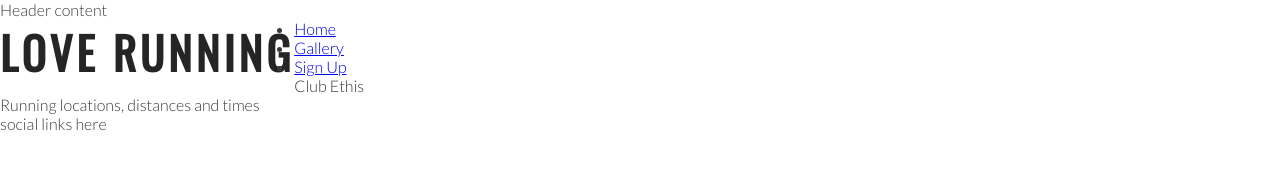
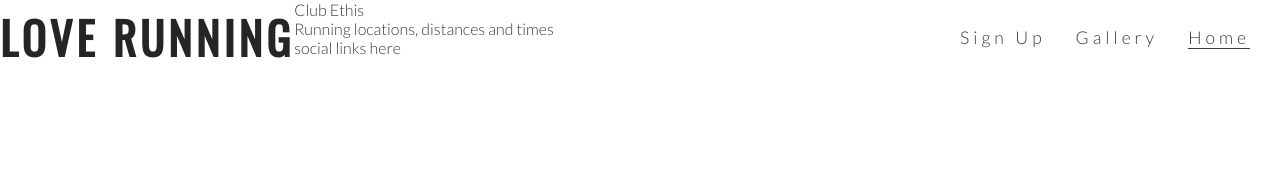
Before and after one commit to sarahgoodwin93/Love-Running, a plain HTML site: page index.html in a window 1280 px wide. Drawn offline with nearby package versions, Linux system fonts and the light colour scheme.

Commit message:
style navigation links

```diff
--- a/assets/css/style.css
+++ b/assets/css/style.css
@@ -26,3 +26,34 @@ h2 {
     float: left;
     font-size: 280%;
 }
+
+/*  navigation links */
+
+#menu {
+    font-size: 110%;
+    letter-spacing: 4px;
+}
+
+#menu,
+#logo {
+    line-height: 75px;
+}
+
+#menu li {
+    float: right;
+    list-style-type: none;
+    margin-right: 30px;
+}
+
+#menu a {
+    text-decoration: none;
+    color: inherit;
+}
+
+#menu a:hover {
+    border-bottom: 1px solid #3a3a3a;
+}
+
+.active {
+    border-bottom: 1px solid #3a3a3a;
+}
--- a/index.html
+++ b/index.html
@@ -12,15 +12,15 @@
 </head>
 
 <body>
-    <header>Header content</header>
+    <header>
         <section>
             <a href="index.html">
                 <h1 id="logo">Love Running</h1>
             </a>
             <nav>
-            <ul>
+                <ul id="menu">
                     <li>
-                    <a href="index.html">Home</a>
+                        <a href="index.html" class="active">Home</a>
                     </li>
                     <li>
                         <a href="#">Gallery</a>
@@ -30,6 +30,7 @@
                     </li>
                 </ul>
             </nav>
+    </header>
     </section>
     <section>
         Club Ethis
```
Lines whose indentation alone changed are shown as unchanged.
